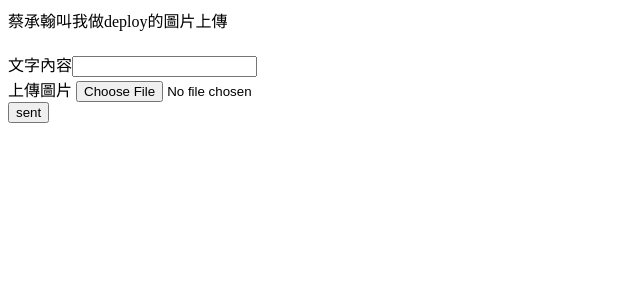
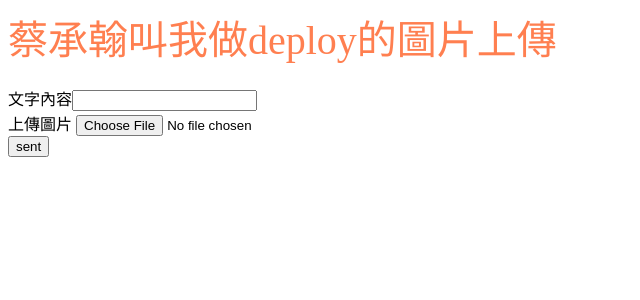
Before and after one commit to fangchi0209/upload_exercise, a Flask app: page /exercise in a window 1280 px wide. Shown: the top 300 px of the page, without its empty margins (0-640 px from the left). Run offline with Flask 2, Linux system fonts and the light colour scheme; data that the repository does not hold is empty.

Commit message:
add font style

```diff
--- a/templates/index.html
+++ b/templates/index.html
@@ -18,6 +18,12 @@
         img {
             width: 300px;
             height: 300px;
+        }
+
+        header {
+            font-size: 40px;
+            font-style: bold;
+            color: coral;
         }
     </style>
     <header>
```
